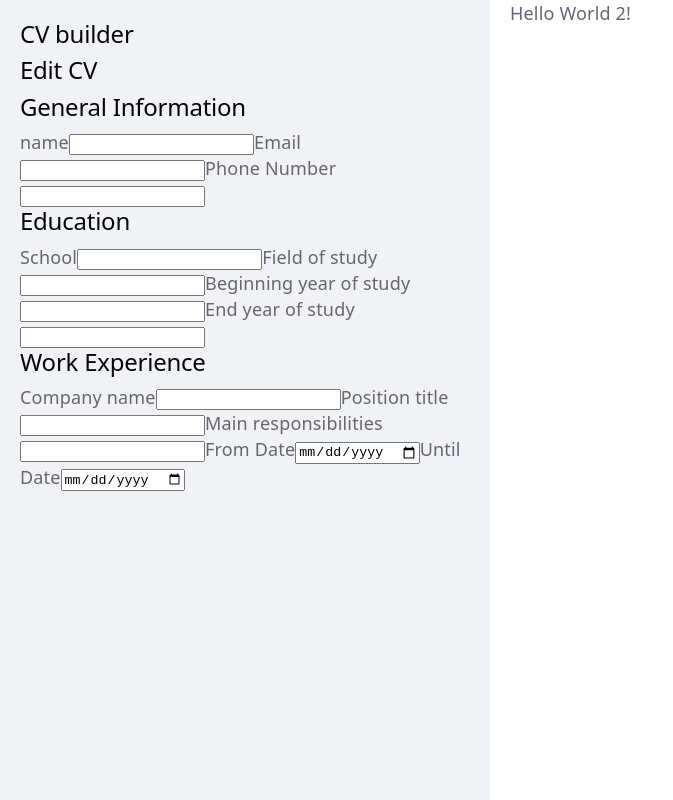
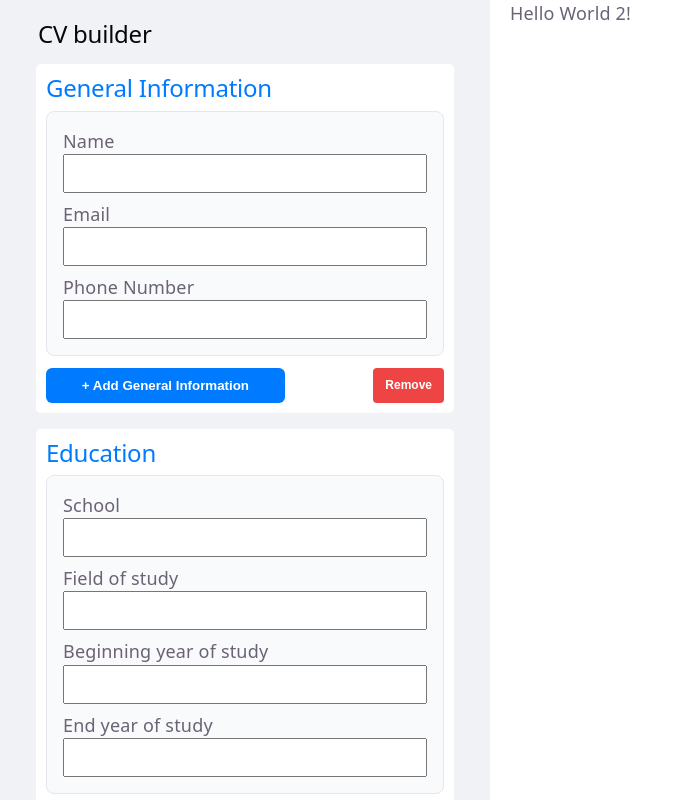
Before and after one commit to filipsupolik/React-CV-builder, a React (Vite) app in the folder cv-builder/: page / in a window 1280 px wide. Shown: the top 800 px of the page, without its empty margins (0-673 px from the left). Built offline with nearby package versions, Linux system fonts and the light colour scheme.

Commit message:
Sidebar styling done

```diff
--- a/cv-builder/src/Sidebar.jsx
+++ b/cv-builder/src/Sidebar.jsx
@@ -3,7 +3,7 @@ import "./styles/Sidebar.css";
 import Section from "./components/Section";
 function SideBar() {
   const generalInfoFields = [
-    { name: "name", label: "name", type: "text" },
+    { name: "name", label: "Name", type: "text" },
     { name: "email", label: "Email", type: "email" },
     { name: "phoneNumber", label: "Phone Number", type: "tel" },
   ];
@@ -36,7 +36,6 @@ function SideBar() {
   ];
   return (
     <>
-      <h2>Edit CV</h2>
       <Section title={"General Information"} fields={generalInfoFields} />
       <Section title={"Education"} fields={educationFields} />
       <Section title={"Work Experience"} fields={experienceFields} />
--- /dev/null
+++ b/cv-builder/src/components/Buttons.jsx
@@ -0,0 +1,17 @@
+import "../styles/Buttons.css";
+
+export function AddButton({ label }) {
+  return (
+    <>
+      <button className="add-btn">+ Add {label}</button>
+    </>
+  );
+}
+
+export function DeleteButton() {
+  return (
+    <>
+      <button className="remove-btn">Remove</button>
+    </>
+  );
+}
--- a/cv-builder/src/components/FormField.jsx
+++ b/cv-builder/src/components/FormField.jsx
@@ -1,9 +1,11 @@
+import "../styles/FormField.css";
+
 function FormField({ label, type = "text", value }) {
   return (
-    <>
+    <div className="form-field">
       <label>{label}</label>
       <input type={type} value={value} />
-    </>
+    </div>
   );
 }
 
--- a/cv-builder/src/components/Section.jsx
+++ b/cv-builder/src/components/Section.jsx
@@ -1,8 +1,12 @@
+import "../styles/Section.css";
+
 import FormField from "./FormField";
+import { AddButton, DeleteButton } from "./Buttons";
 function Section({ title, fields }) {
   return (
-    <div>
-      <h2>{title}</h2>
+    <div className="section">
+      <h2 className="section-title">{title}</h2>
+      <div className="input-fields">
         {fields.map((field) => (
           <FormField
             key={field.name}
@@ -12,6 +16,11 @@ function Section({ title, fields }) {
           />
         ))}
       </div>
+      <div className="buttons">
+        <AddButton label={title} />
+        <DeleteButton />
+      </div>
+    </div>
   );
 }
 
--- a/cv-builder/src/index.css
+++ b/cv-builder/src/index.css
@@ -58,7 +58,9 @@
 }
 
 body {
+  padding: 0;
   margin: 0;
+  box-sizing: border-box;
 }
 
 h1,
@@ -89,18 +91,3 @@ h2 {
 p {
   margin: 0;
 }
-
-code,
-.counter {
-  font-family: var(--mono);
-  display: inline-flex;
-  border-radius: 4px;
-  color: var(--text-h);
-}
-
-code {
-  font-size: 15px;
-  line-height: 135%;
-  padding: 4px 8px;
-  background: var(--code-bg);
-}
--- a/cv-builder/src/styles/App.css
+++ b/cv-builder/src/styles/App.css
@@ -4,3 +4,7 @@
   gap: 20px;
   display: flex;
 }
+
+.sidebar > h2 {
+  margin-left: 18px;
+}
--- a/cv-builder/src/styles/Buttons.css
+++ b/cv-builder/src/styles/Buttons.css
@@ -0,0 +1,21 @@
+.add-btn {
+  color: #fff;
+  cursor: pointer;
+  background-color: #007bff;
+  border: none;
+  border-radius: 6px;
+  width: 60%;
+  padding: 10px;
+  font-weight: 600;
+}
+
+.remove-btn {
+  color: #fff;
+  cursor: pointer;
+  background-color: #ef4444;
+  border: none;
+  border-radius: 4px;
+  padding: 6px 12px;
+  font-size: 12px;
+  font-weight: 600;
+}
--- /dev/null
+++ b/cv-builder/src/styles/FormField.css
@@ -0,0 +1,9 @@
+.form-field {
+  display: flex;
+  flex-direction: column;
+  padding: 4px;
+}
+
+input {
+  padding: 10px;
+}
--- /dev/null
+++ b/cv-builder/src/styles/Section.css
@@ -0,0 +1,23 @@
+.section {
+  border-radius: 5px;
+  margin: 16px;
+  padding: 10px;
+  background-color: white;
+}
+
+.section-title {
+  color: #007bff;
+}
+
+.input-fields {
+  background: #f9fafb;
+  border: 1px solid #e5e7eb;
+  border-radius: 8px;
+  margin-bottom: 12px;
+  padding: 12px;
+}
+
+.buttons {
+  display: flex;
+  justify-content: space-between;
+}
```
Also changed, not shown: 2 other files (tests, documents, lock files or other folders). Lines whose indentation alone changed are shown as unchanged.
